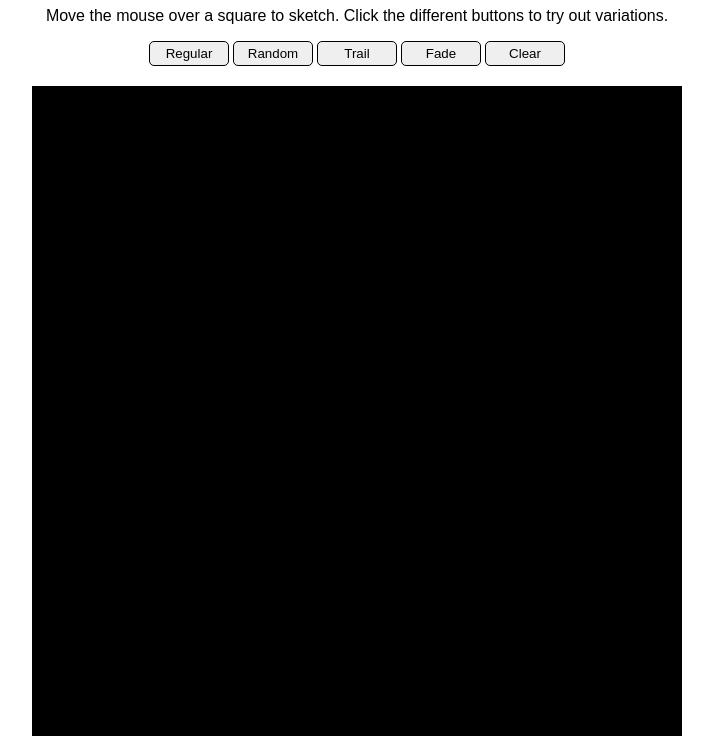
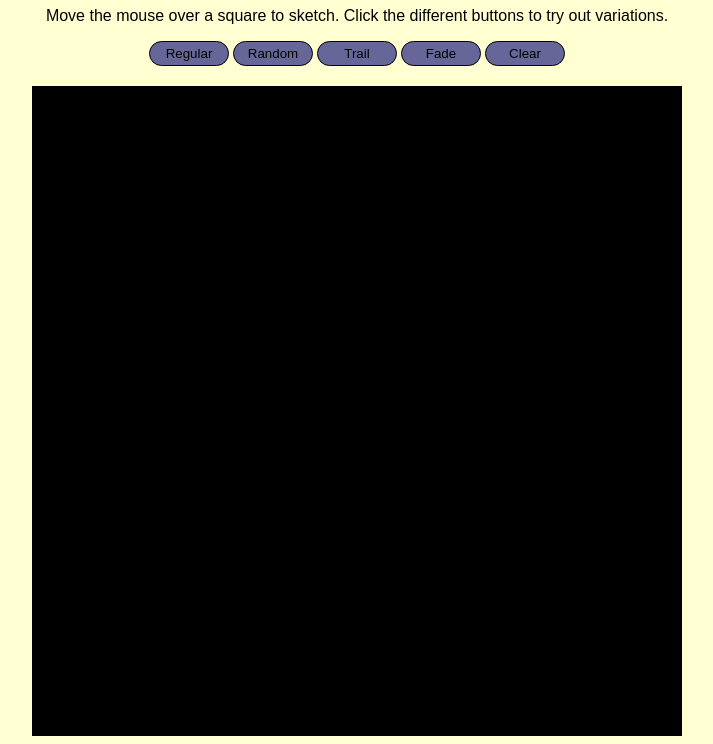
Before and after one commit to nickweisbrod/Gridpad, a plain HTML site: page index.html in a window 1280 px wide. Shown: the part 73-817 px from the top of the page, without its empty margins (283-996 px from the left). Drawn offline with Linux system fonts and the light colour scheme.

Commit message:
Update gridpad.css

```diff
--- a/css/gridpad.css
+++ b/css/gridpad.css
@@ -1,3 +1,6 @@
+body{
+	background-color: #FFFFD1;
+}
 h1 {
 	font-family: sans-serif;
 }
@@ -14,8 +17,12 @@ button {
 	min-width: 80px;
 	min-height: 25px;
 	border: 1px solid black;
-	border-radius: 5px;
+	border-radius: 20px;
 	font-family: sans-serif;
+	background-color: #666699;
+}
+button:hover {
+	background-color: #A3A3C2;
 }
 
 #top_container {
```
